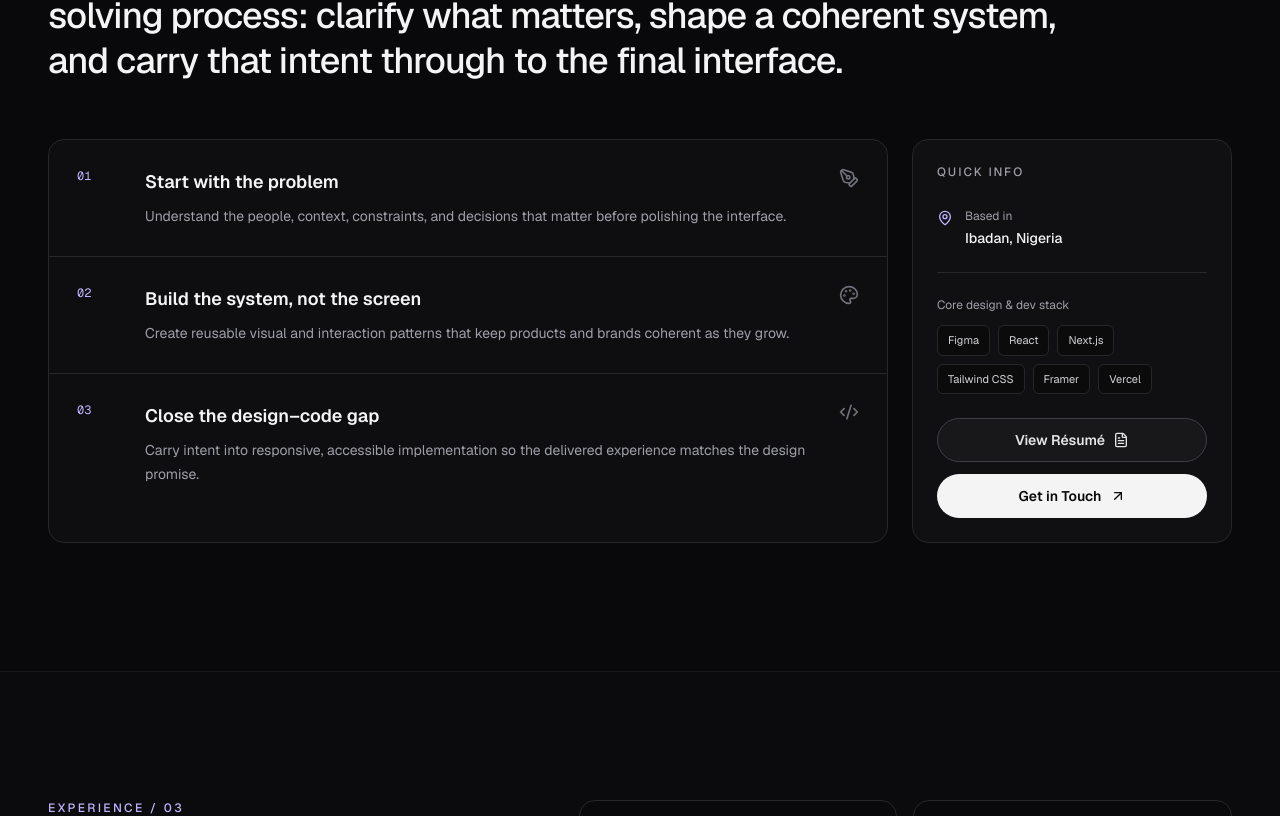
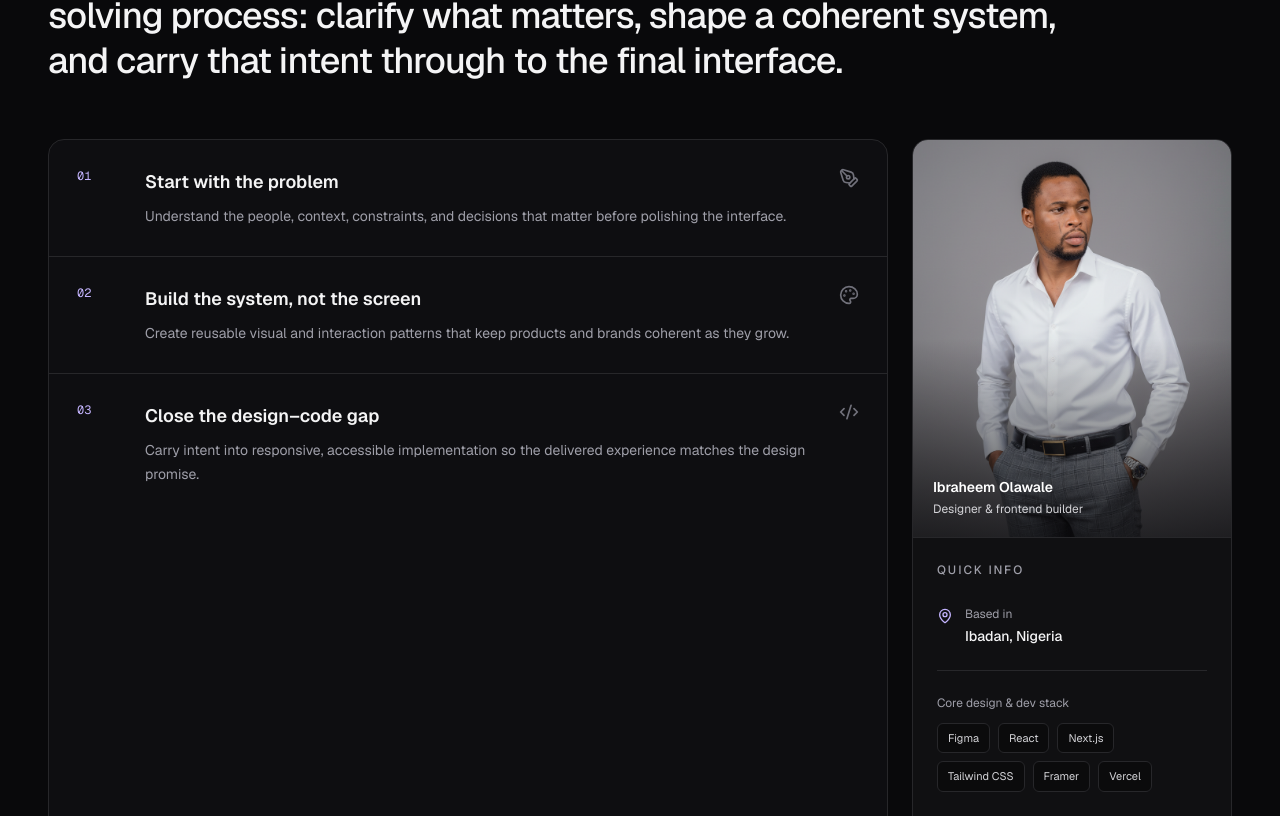
Before and after one commit to Youngee2024/my-portfolio, a Next.js app: page / in a window 1280 px wide. Shown: the part 3144-3960 px from the top of the page. Built offline with nearby package versions, Linux system fonts and the light colour scheme.

Commit message:
feat: add personal portraits to portfolio

```diff
--- a/app/page.tsx
+++ b/app/page.tsx
@@ -640,7 +640,23 @@ export default function Home() {
                 ))}
               </div>
 
-              <aside className="flex flex-col rounded-2xl border border-zinc-800 bg-zinc-900/50 p-6">
+              <aside className="group flex flex-col overflow-hidden rounded-2xl border border-zinc-800 bg-zinc-900/50">
+                <figure className="relative aspect-[4/5] overflow-hidden border-b border-zinc-800 bg-zinc-900">
+                  <Image
+                    src="/images/ibraheem-portrait.png"
+                    alt="Portrait of Ibraheem Olawale"
+                    fill
+                    quality={88}
+                    sizes="(max-width: 1024px) 100vw, 320px"
+                    className="object-cover object-top transition-transform duration-700 ease-out group-hover:scale-[1.025]"
+                  />
+                  <div className="absolute inset-0 bg-gradient-to-t from-zinc-950/75 via-transparent to-transparent" />
+                  <figcaption className="absolute right-5 bottom-5 left-5">
+                    <p className="text-sm font-semibold text-white">Ibraheem Olawale</p>
+                    <p className="mt-1 text-xs text-zinc-300">Designer &amp; frontend builder</p>
+                  </figcaption>
+                </figure>
+                <div className="flex flex-1 flex-col p-6">
                   <p className="text-xs font-medium tracking-[0.16em] text-zinc-400 uppercase">Quick info</p>
                   <div className="mt-7 flex items-start gap-3 border-b border-zinc-800 pb-6">
                   <MapPin className="mt-0.5 size-4 shrink-0 text-violet-300" />
@@ -668,11 +684,12 @@ export default function Home() {
                     </Link>
                     <a
                       href={`mailto:${personalInfo.email}`}
-                    className="group inline-flex h-11 items-center justify-center gap-2 rounded-full bg-zinc-100 px-5 text-sm font-semibold text-zinc-950 transition hover:bg-violet-300"
+                      className="group/button inline-flex h-11 items-center justify-center gap-2 rounded-full bg-zinc-100 px-5 text-sm font-semibold text-zinc-950 transition hover:bg-violet-300"
                     >
                       Get in Touch
-                    <ArrowUpRight className="size-4 transition-transform group-hover:translate-x-0.5 group-hover:-translate-y-0.5" />
+                      <ArrowUpRight className="size-4 transition-transform group-hover/button:translate-x-0.5 group-hover/button:-translate-y-0.5" />
                     </a>
+                  </div>
                 </div>
               </aside>
             </div>
--- a/app/resume/page.tsx
+++ b/app/resume/page.tsx
@@ -1,4 +1,5 @@
 import type { Metadata } from "next";
+import Image from "next/image";
 import Link from "next/link";
 import { ArrowLeft, ArrowUpRight, ExternalLink, Mail, MapPin, Phone } from "lucide-react";
 import { SiGithub, SiLinkedin } from "react-icons/si";
@@ -29,17 +30,29 @@ export default function ResumePage() {
 
       <div className="mx-auto max-w-5xl px-5 py-16 sm:px-8 sm:py-24">
         <section className="border-b border-zinc-800 pb-12">
-          <div className="flex flex-col gap-8 lg:flex-row lg:items-end lg:justify-between">
+          <div className="grid gap-10 lg:grid-cols-[minmax(0,1fr)_15rem] lg:items-end">
             <div>
               <p className="text-xs font-medium tracking-[0.2em] text-violet-300 uppercase">Résumé / Portfolio profile</p>
               <h1 className="mt-5 text-4xl font-semibold tracking-[-0.045em] text-white sm:text-6xl">{personalInfo.name}</h1>
               <p className="mt-4 text-xl text-zinc-300">{personalInfo.role}</p>
               <p className="mt-6 max-w-3xl text-base leading-8 text-zinc-400">{personalInfo.bio}</p>
             </div>
-            <div className="grid shrink-0 gap-2 text-sm text-zinc-300">
-              <span className="flex min-h-11 items-center gap-2"><MapPin className="size-4 text-violet-300" />{personalInfo.location}</span>
-              <a href={`mailto:${personalInfo.email}`} className="flex min-h-11 items-center gap-2 transition hover:text-white"><Mail className="size-4 text-violet-300" />{personalInfo.email}</a>
-              <a href={`tel:${personalInfo.phone}`} className="flex min-h-11 items-center gap-2 transition hover:text-white"><Phone className="size-4 text-violet-300" />{personalInfo.phone}</a>
+            <div className="grid gap-6 sm:grid-cols-[7rem_minmax(0,1fr)] sm:items-end lg:grid-cols-1">
+              <div className="relative aspect-[4/5] w-28 overflow-hidden rounded-2xl border border-zinc-800 bg-zinc-900 shadow-xl shadow-black/20">
+                <Image
+                  src="/images/ibraheem-passport.jpeg"
+                  alt="Headshot of Ibraheem Olawale"
+                  fill
+                  quality={88}
+                  sizes="112px"
+                  className="object-cover object-top"
+                />
+              </div>
+              <div className="grid shrink-0 gap-2 text-sm text-zinc-300">
+                <span className="flex min-h-11 items-center gap-2"><MapPin className="size-4 shrink-0 text-violet-300" />{personalInfo.location}</span>
+                <a href={`mailto:${personalInfo.email}`} className="flex min-h-11 items-center gap-2 break-all transition hover:text-white"><Mail className="size-4 shrink-0 text-violet-300" />{personalInfo.email}</a>
+                <a href={`tel:${personalInfo.phone}`} className="flex min-h-11 items-center gap-2 transition hover:text-white"><Phone className="size-4 shrink-0 text-violet-300" />{personalInfo.phone}</a>
+              </div>
             </div>
           </div>
         </section>
```
Also changed, not shown: public/images/ibraheem-passport.jpeg (added), public/images/ibraheem-portrait.png (added). Lines whose indentation alone changed are shown as unchanged.
